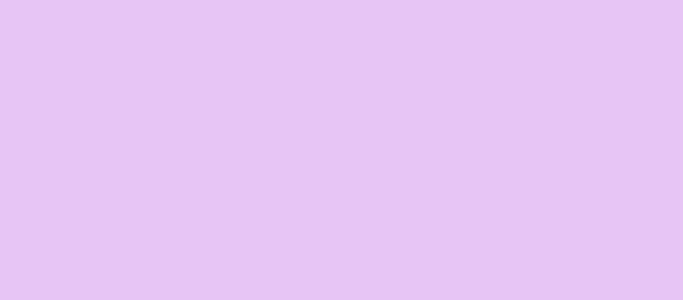
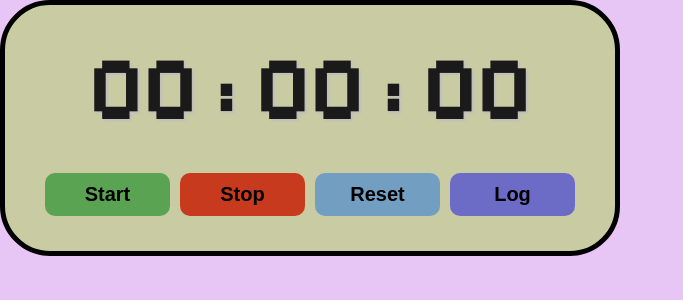
Before and after one commit to susiekim101/TimeLeaf, a React (Create React App) app in the folder athenahacks/: page /stopwatch in a window 1280 px wide. Before the commit this address had no page. Shown: the top 300 px of the page, without its empty margins (0-683 px from the left). Built offline with nearby package versions, Linux system fonts and the light colour scheme.

Commit message:
added stopwatch component

```diff
--- a/athenahacks/src/App.jsx
+++ b/athenahacks/src/App.jsx
@@ -5,7 +5,9 @@ import QuestionPage from './components/QuestionPage.jsx';
 import DiscoveryQuiz from './components/DiscoveryQuiz.jsx';
 import ResultsPage from './components/ResultsPage';
 import EndPage from './components/EndPage';
+import Stopwatch from './components/Stopwatch';
 import {Routes, Route} from 'react-router-dom';
+
 import { createBrowserRouter, RouterProvider } from 'react-router-dom';
 
 function App() {
@@ -18,7 +20,7 @@ function App() {
         <Route path="/discoveryquiz" element={<DiscoveryQuiz/>}/>
         <Route path="/resultspage" element={<ResultsPage/>}/>
         <Route path="/endpage" element={<EndPage/>}/>
-
+        <Route path="/stopwatch" element={<Stopwatch/>}/>
       </Routes>
     </>
   );
--- a/athenahacks/src/components/StartPage.tsx
+++ b/athenahacks/src/components/StartPage.tsx
@@ -3,7 +3,7 @@ import { Link } from 'react-router-dom';
 import '../css/startpage.css';
 
 function StartPage() {
-    /*const handleClick = () => */
+
     return(
         <>
             <div className="startpage-container pixelify-sans">
--- a/athenahacks/src/components/Stopwatch.jsx
+++ b/athenahacks/src/components/Stopwatch.jsx
@@ -1,9 +1,60 @@
 import React, {useState, useEffect, useRef} from 'react';
+import styles from '../css/stopwatch.css';
 
 function Stopwatch(){
+
+    const [isRunning, setIsRunning] = useState(false);
+    const [elapsedTime, setElapsedTime] = useState(0);
+    const intervalIDRef = useRef(null);
+    const startTimeRef = useRef(0);
+
+    useEffect(() => {
+        if(isRunning){
+            intervalIDRef.current = setInterval(() => {
+                setElapsedTime(Date.now() - startTimeRef.current);
+            }, 10);
+        }
+
+        return () => {
+            clearInterval(intervalIDRef.current);
+        }
+    }, [isRunning]);
+
+    function start(){
+        setIsRunning(true);
+        startTimeRef.current = Date.now() - elapsedTime;
+    }
+
+    function stop(){
+        setIsRunning(false);
+    }
+
+    function reset(){
+        setElapsedTime(0);
+        setIsRunning(false);
+    }
+
+    function formatTime(){
+        let hours = Math.floor(elapsedTime / (1000 * 60 * 60));
+        let minutes = Math.floor(elapsedTime / (1000 * 60) % 60);
+        let seconds = Math.floor(elapsedTime / (1000) % 60);
+
+        hours = String(hours).padStart(2, '0');
+        minutes = String(minutes).padStart(2, '0');
+        seconds = String(seconds).padStart(2, '0');
+        return `${hours} : ${minutes} : ${seconds}`;
+    }
+
     return(
-        <>
-        </>
+        <div className="stopwatch">
+            <div className="display">{formatTime()}</div>
+            <div className="controls">
+                <button className="stopwatch-start" onClick={start}>Start</button>
+                <button className="stopwatch-stop" onClick={stop}>Stop</button>
+                <button className="stopwatch-reset" onClick={reset}>Reset</button>
+                <button className='stopwatch-log'>Log</button>
+            </div>
+        </div>
 
     );
 }
--- /dev/null
+++ b/athenahacks/src/css/stopwatch.css
@@ -0,0 +1,70 @@
+.stopwatch-body{
+    display: flex;
+    flex-direction: column;
+    align-items: center;
+}
+
+.stopwatch{
+    display: flex;
+    flex-direction: column;
+    align-items: center;
+    border: 5px solid;
+    border-radius: 50px;
+    background-color: #C9CBA3;
+    padding: 30px;
+    width: 550px;
+}
+
+.display{
+    font-size: 90px;
+    font-family: "Pixelify Sans", sans-serif;
+    font-weight: bold;
+    color: hsl(0, 0%, 10%);
+    text-shadow: 2px 2px 2px hsl(0, 0%, 75%);
+    margin-bottom: 25px;
+}
+
+.controls button{
+    font-size: 20px;
+    font-weight: bold;
+    padding: 10px 20px;
+    margin: 5px;
+    min-width: 125px;
+    border: none;
+    border-radius: 10px;
+    cursor: pointer;
+    color: black;
+    transition: background-color 0.5s ease;
+}
+
+.stopwatch-start{
+    background-color: hsl(115, 33%, 48%);
+}
+
+.stopwatch-start:hover{
+    background-color: hsl(115, 33%, 35%);
+}
+
+.stopwatch-stop{
+    background-color: hsl(10, 74%, 45%);
+}
+
+.stopwatch-stop:hover{
+    background-color: hsl(10, 74%, 40%);
+}
+
+.stopwatch-reset{
+    background-color: hsl(206, 39%, 60%);
+}
+
+.stopwatch-reset:hover{
+    background-color: hsl(206, 39%, 55%);
+}
+
+.stopwatch-log{
+    background-color: hsl(240, 44%, 60%);
+}
+
+.stopwatch-log:hover{
+    background-color: hsl(240, 44%, 55%);
+}
```
Also changed, not shown: athenahacks/src/components/Hobby.jsx (added, +12 -0 lines).
